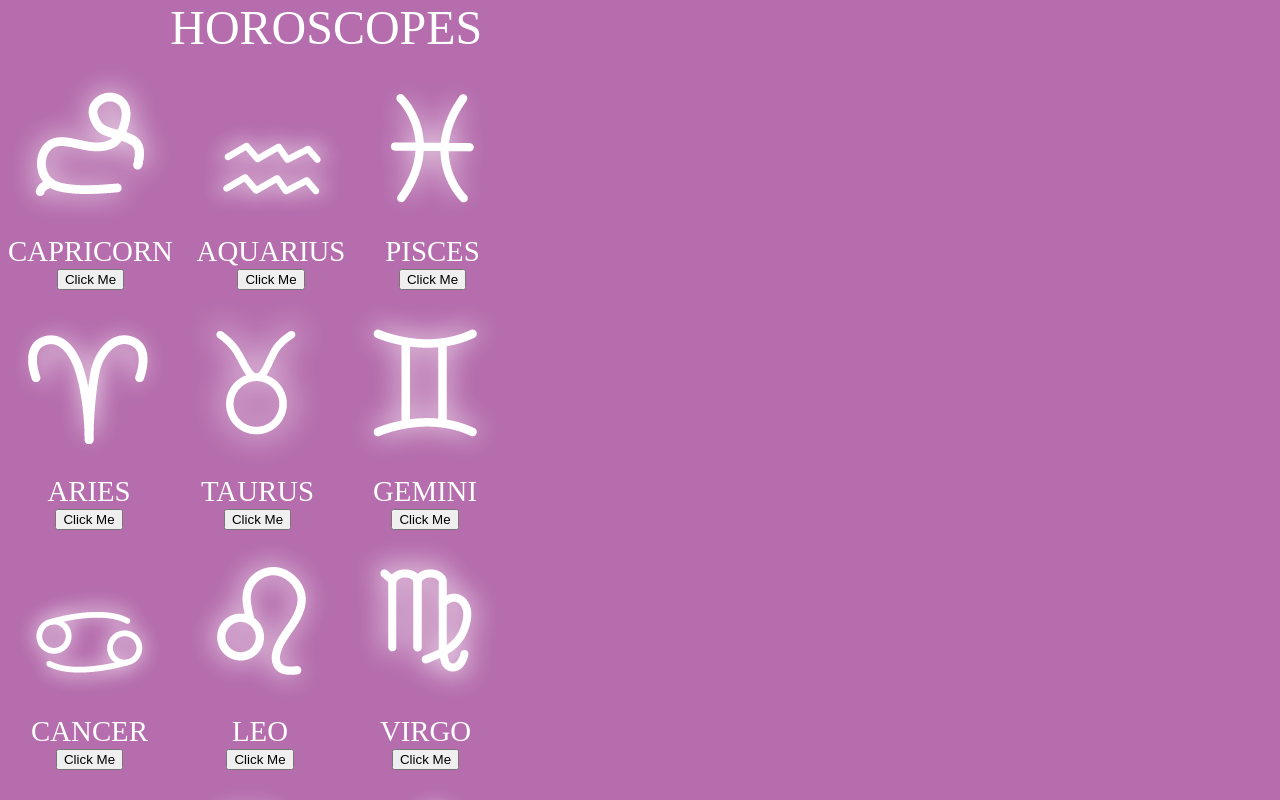
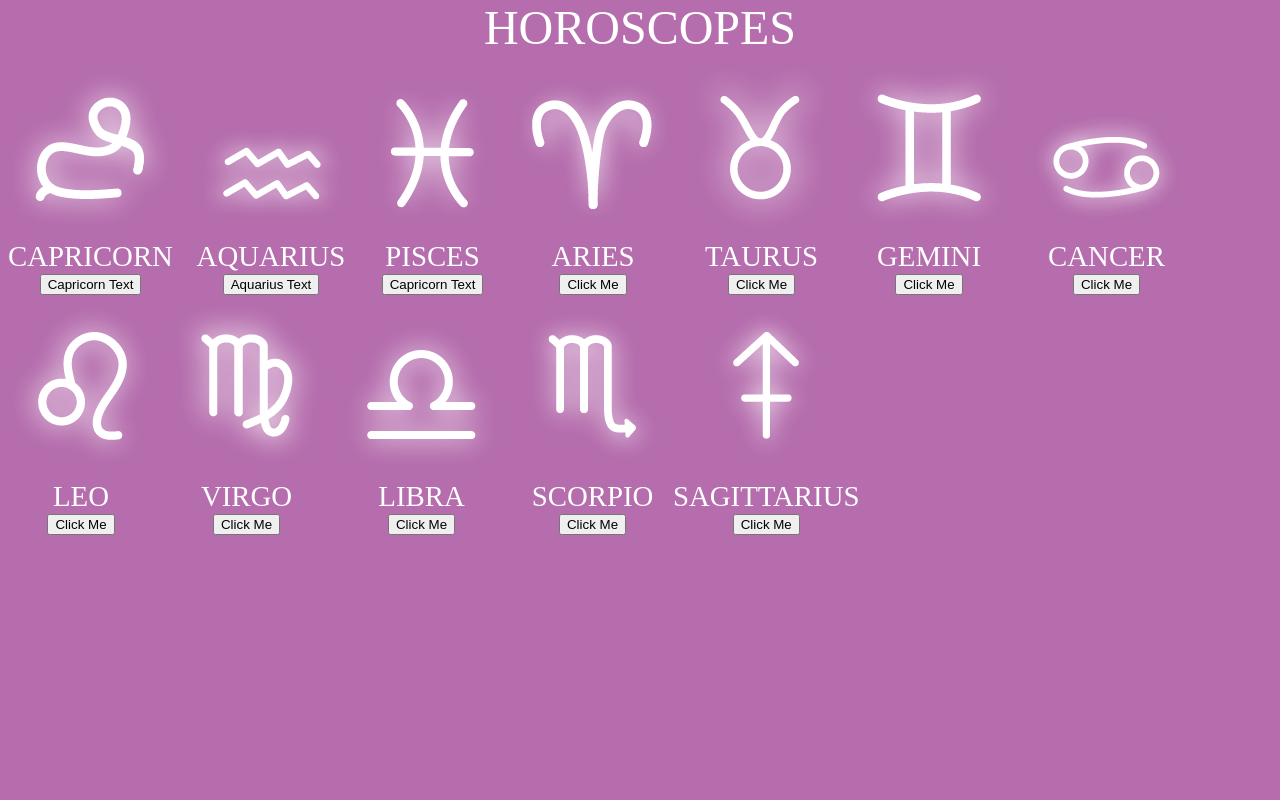
Before and after one commit to nancyyoder/fwd-project-3, a React (Create React App) app: page / in a window 1280 px wide. Shown: the top 800 px of the page. Built offline with nearby package versions, Linux system fonts and the light colour scheme; a web font is replaced by a local one.

Commit message:
raiyah - button click

```diff
--- a/src/App.js
+++ b/src/App.js
@@ -5,6 +5,7 @@ import Page2 from './Page2.js';
 import Page3 from './Page3.js';
 import Page4 from './Page4.js';
 import './App.css';
+
 
 
 function App() {
@@ -17,6 +18,14 @@ function App() {
       <Page4 color='#B56DAD' />
     </div>
   );
+
+  const App = () => {
+    const handleClick = event => {
+      // 👇️ refers to the image element
+      console.log(event.target);
+
+      console.log('Image clicked');
+    };
 }
-
+}
 export default App;
--- a/src/Container.js
+++ b/src/Container.js
@@ -10,7 +10,7 @@ export default class Page extends React.Component {
             background: 'black'
         }
         return(
-            <div classname='container' style={containStyles}></div>
+            <div className='container' style={containStyles}></div>
         );
     }
 }
--- a/src/Page1.js
+++ b/src/Page1.js
@@ -17,7 +17,7 @@ export default class Page extends React.Component {
         }
 
         return (
-            <div classname='Page' style={pageStyles}>
+            <div className='Page' style={pageStyles}>
                 <img src={image} alt="art"/>
             </div>
         )
--- a/src/Page3.js
+++ b/src/Page3.js
@@ -1,14 +1,15 @@
-import React from 'react';
+// import React from 'react';
+import React, { useState } from "react";
 // import './Page.css';
 // import { AdobeFonts } from 'react-adobe-fonts'
 import capricorn from './capricorn.png';
-// import Capricorn from './Capricorn-txt2.png';
+import Capricorn2 from './Capricorn-txt2.png';
 
 import aquarius from './aquarius.png';
-// import Aquarius from './Aquarius-txt.png';
+import Aquarius2 from './Aquarius-txt.png';
 
 import pisces from './pisces.png';
-// import Pisces from './Pisces-txt.png';
+import Pisces2 from './Pisces-txt.png';
 
 import aries from './aries.png';
 import taurus from './taurus.png';
@@ -21,34 +22,40 @@ import scorpio from './scorpio.png';
 import sagitarius from './sagitarius.png';
 
 
+
 export default class Page extends React.Component {
     constructor(props) {
         super();
         this.color = props.color;
     }
 
-    // const Location = () => {
-    //     const [imageClicked, setImageClicked] = useState({
-    //       first: false,
-    //       second: false,
-    //       ground: false
-    //     });
-    //     const onClickHandler = (order) => {
-    //         const resetImages = {
-    //           first: false,
-    //           second: false,
-    //           ground: false
-    //         }
-    //         setImageClicked({
-    //           ...resetImages,
-    //           [order]: true
-    //         });
-    //       };
 
 
     render() {
+
+        //all image states false except clicked image
+        const Location = () => {
+            const [imageClicked, setImageClicked] = useState({
+              Capricorn: false,
+              Aquarius: false,
+              Pisces: false
+            })
+            const onClickHandler = (order) => {
+                const resetImages = {
+                    Capricorn: false,
+                    Aquarius: false,
+                    Pisces: false
+                }
+                setImageClicked({
+                  resetImages,
+                  [order]: true
+                })
+              }
+
+
+
         const pageStyles = {
-            width: '52%',
+            width: '100%',
             height: '100%',
             background: `${this.color}`
         }
@@ -89,34 +96,41 @@ export default class Page extends React.Component {
         // }
 
         return (
-            <div classname='Page' style={pageStyles}>
+            <div className='Page' style={pageStyles}>
                 <h1 style={h1Styles}>HOROSCOPES</h1>
 
                 <div className="image">
-                    {/* {imageClicked.ground && <img src={Capricorn} alt="ground" />} */}
-                    {/* {imageClicked.first && <img src={img6} alt="first" />} */}
-                    {/* {imageClicked.second && <img src={img7} alt="second" />} */}
+                    {imageClicked.Capricorn && <img src={Capricorn2} alt="Capricorn" />}
+                    {imageClicked.Aquarius && <img src={Aquarius2} alt="Aquarius" />}
+                    {imageClicked.Pisces && <img src={Pisces2} alt="Pisces" />}
+
                 </div>
+
 
                 <div style={divStyles}>
                     <img src={capricorn} alt="capricorn"/>
                     <h2 style={h2Styles}>CAPRICORN</h2>
-                    <button>Click Me</button>
+                    {/* <button>Click Me</button> */}
+
                     {/* <button>Click Me</button> */}
                     {/* <button style={buttonStyles}>CAPRICORN</button> */}
-                    {/* <button onClick={() => onClickHandler("ground")} className="ground">Ground Floor</button> */}
+                    <button onClick={() => onClickHandler("Capricorn")} className="Capricorn">Capricorn Text</button>
                 </div>
 
                 <div style={divStyles}>
                     <img src={aquarius} alt="aquarius"/>
                     <h2 style={h2Styles}>AQUARIUS</h2>
-                    <button>Click Me</button>
+                    {/* <button>Click Me</button> */}
+                    <button onClick={() => onClickHandler("Aquarius")} className="Capricorn">Aquarius Text</button>
+
                 </div>
 
                 <div style={divStyles}>
                     <img src={pisces} alt="pisces"/>
                     <h2 style={h2Styles}>PISCES</h2>
-                    <button>Click Me</button>
+                    {/* <button>Click Me</button> */}
+                    <button onClick={() => onClickHandler("Pisces")} className="Capricorn">Capricorn Text</button>
+
                 </div>
 
                 <div style={divStyles}>
@@ -175,5 +189,7 @@ export default class Page extends React.Component {
             </div>
         )
     }
+    return <Location/>
+}
 
 }
--- a/src/Page4.js
+++ b/src/Page4.js
@@ -10,13 +10,13 @@ export default class Page extends React.Component {
 
     render() {
         const pageStyles = {
-            width: '50%',
-            height: '100%',
+            width: '0%',
+            height: '0%',
             background: `${this.color}`
         }
 
         return (
-            <div classname='Page' style={pageStyles}>
+            <div className='Page' style={pageStyles}>
             </div>
         )
     }
--- a/src/Text.js
+++ b/src/Text.js
@@ -13,7 +13,7 @@ export default class Text extends React.Component {
             fontFamily: 'Courier New'
         };
         return (
-            <p classname='mag-text' style={pStyles}>This is the text: </p>
+            <p className='mag-text' style={pStyles}>This is the text: </p>
         );
     }
 }
```
Also changed, not shown: package.json (+4 -4 lines), src/Page.css (+21 -0 lines).
